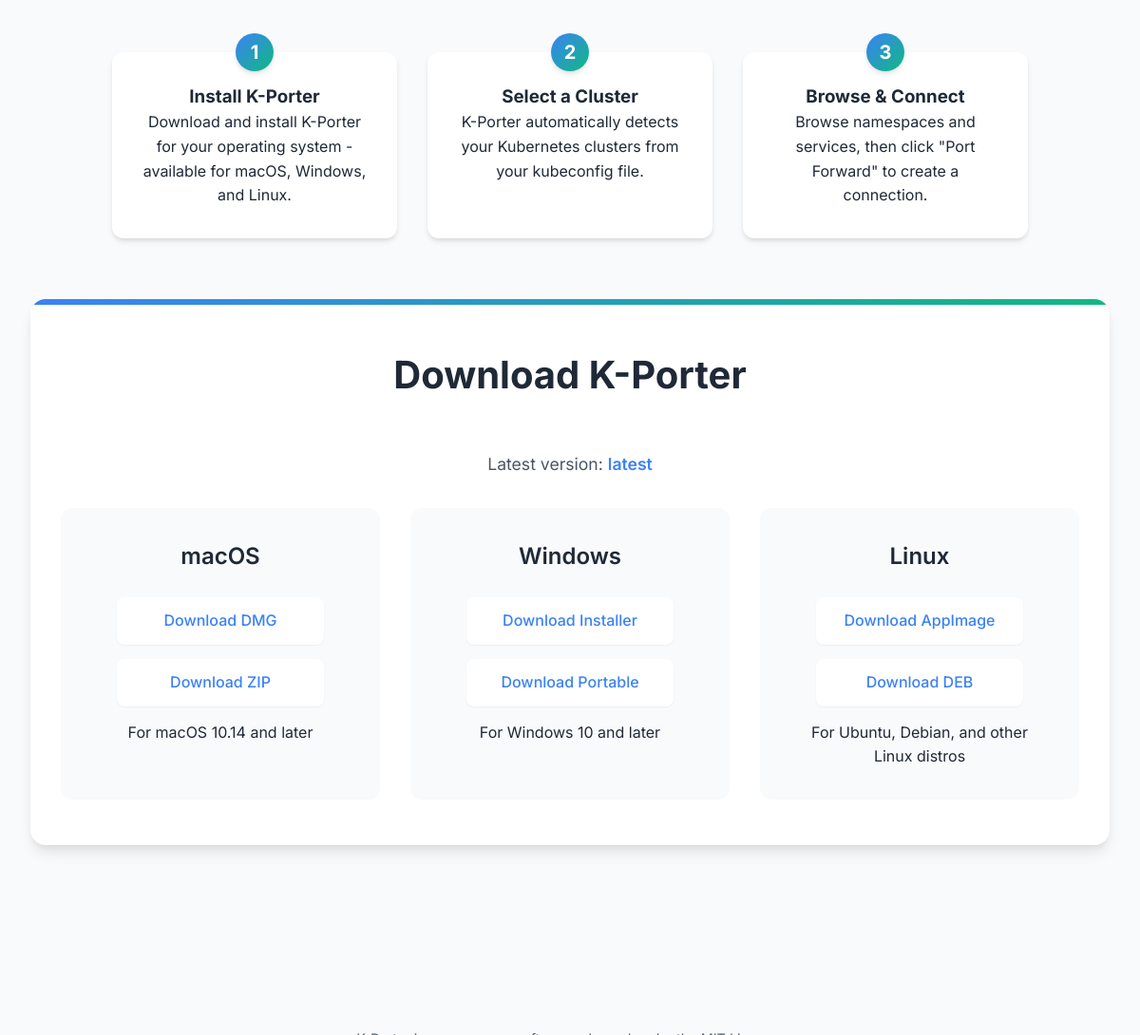
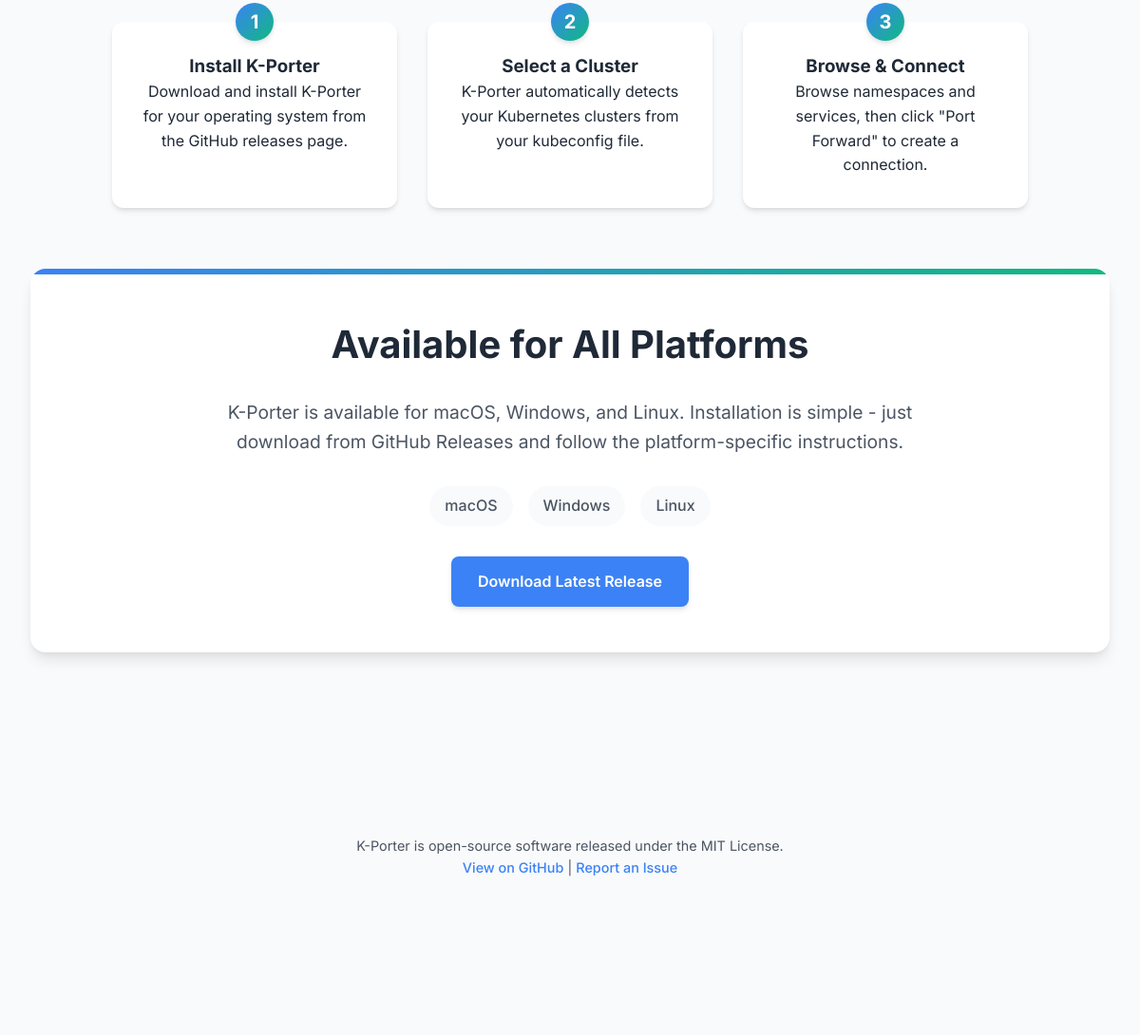
Before and after one commit to light-handle/k-porter, an Electron app: page docs/index.html in a window 1200 px wide. Shown: the part 1347-2437 px from the top of the page at 95% size. After the commit the page ends 2305 px from the top, so only its background shows below. Drawn offline with Linux system fonts and the light colour scheme; no server answers.

Commit message:
Update GitHub Pages site to provide a description of K-Porter with link to releases

```diff
--- a/docs/index.html
+++ b/docs/index.html
@@ -199,17 +199,18 @@
             color: var(--text-secondary);
         }
 
-        .downloads {
+        .download-section {
             background-color: var(--bg-white);
             border-radius: 16px;
             padding: 3rem 2rem;
             margin-bottom: 4rem;
             box-shadow: var(--shadow-lg);
+            text-align: center;
             position: relative;
             overflow: hidden;
         }
 
-        .downloads::before {
+        .download-section::before {
             content: '';
             position: absolute;
             top: 0;
@@ -219,75 +220,36 @@
             background: linear-gradient(90deg, var(--primary-color), var(--secondary-color));
         }
 
-        .downloads h2 {
-            text-align: center;
-            margin-bottom: 3rem;
+        .download-section h2 {
+            margin-bottom: 1.5rem;
             color: var(--text-primary);
             font-size: 2.5rem;
             font-weight: 700;
         }
 
-        .platform-downloads {
-            display: grid;
-            grid-template-columns: repeat(auto-fill, minmax(300px, 1fr));
-            gap: 2rem;
+        .download-section p {
+            color: var(--text-secondary);
+            margin-bottom: 2rem;
+            font-size: 1.2rem;
+            max-width: 800px;
+            margin-left: auto;
+            margin-right: auto;
         }
 
-        .platform {
-            text-align: center;
-            padding: 2rem;
-            background-color: var(--bg-light);
-            border-radius: 12px;
-            transition: transform 0.2s ease;
+        .platforms {
+            display: flex;
+            justify-content: center;
+            gap: 1rem;
+            margin-bottom: 2rem;
+            flex-wrap: wrap;
         }
 
-        .platform:hover {
-            transform: translateY(-5px);
-        }
-
-        .platform img {
-            width: 64px;
-            height: 64px;
-            margin-bottom: 1rem;
-        }
-
-        .platform h3 {
-            margin-bottom: 1.5rem;
-            color: var(--text-primary);
-            font-weight: 600;
-            font-size: 1.5rem;
-        }
-
-        .download-link {
-            display: block;
-            margin: 15px auto;
-            padding: 12px 16px;
-            width: 80%;
-            background-color: var(--bg-white);
-            border-radius: 8px;
-            text-decoration: none;
-            color: var(--primary-color);
+        .platform-badge {
+            padding: 0.5rem 1rem;
+            border-radius: 50px;
+            background-color: var(--bg-light);
+            color: var(--text-secondary);
             font-weight: 500;
-            transition: all 0.2s ease;
-            box-shadow: var(--shadow-sm);
-        }
-
-        .download-link:hover {
-            background-color: var(--primary-color);
-            color: white;
-            box-shadow: var(--shadow);
-        }
-
-        .version-info {
-            text-align: center;
-            color: var(--text-secondary);
-            margin-bottom: 2rem;
-            font-size: 1.1rem;
-        }
-
-        .version-number {
-            color: var(--primary-color);
-            font-weight: 600;
         }
 
         .how-it-works {
@@ -373,10 +335,6 @@
             .features {
                 grid-template-columns: 1fr;
             }
-
-            .platform-downloads {
-                grid-template-columns: 1fr;
-            }
         }
     </style>
 </head>
@@ -389,10 +347,10 @@
 
         <section class="hero">
             <p>
-                Simplify your Kubernetes workflow with K-Porter - a sleek, intuitive desktop application that makes port-forwarding to Kubernetes services effortless. Browse clusters, namespaces, and services with ease, and set up port forwards with just a few clicks.
+                K-Porter is a desktop application that simplifies Kubernetes port forwarding. With an intuitive interface, it lets you browse your clusters, namespaces, and services, and set up port forwards with just a few clicks - no more complex kubectl commands.
             </p>
             <div class="btn-container">
-                <a href="#downloads" class="btn">Download Now</a>
+                <a href="https://github.com/light-handle/k-porter/releases/latest" class="btn">Download Latest Release</a>
                 <a href="https://github.com/light-handle/k-porter" class="btn btn-secondary">View on GitHub</a>
             </div>
         </section>
@@ -430,7 +388,7 @@
                 <div class="step">
                     <div class="step-number">1</div>
                     <h3>Install K-Porter</h3>
-                    <p>Download and install K-Porter for your operating system - available for macOS, Windows, and Linux.</p>
+                    <p>Download and install K-Porter for your operating system from the GitHub releases page.</p>
                 </div>
                 <div class="step">
                     <div class="step-number">2</div>
@@ -445,30 +403,21 @@
             </div>
         </section>
 
-        <section class="downloads" id="downloads">
-            <h2>Download K-Porter</h2>
-            <p class="version-info">Latest version: <span class="version-number">latest</span></p>
-            <div class="platform-downloads">
-                <div class="platform">
-                    <h3>macOS</h3>
-                    <a href="https://github.com/light-handle/k-porter/releases/latest/download/K-Porter-latest-mac.dmg" class="download-link">Download DMG</a>
-                    <a href="https://github.com/light-handle/k-porter/releases/latest/download/K-Porter-latest-mac.zip" class="download-link">Download ZIP</a>
-                    <p>For macOS 10.14 and later</p>
-                </div>
-                <div class="platform">
-                    <h3>Windows</h3>
-                    <a href="https://github.com/light-handle/k-porter/releases/latest/download/K-Porter-Setup-latest.exe" class="download-link">Download Installer</a>
-                    <a href="https://github.com/light-handle/k-porter/releases/latest/download/K-Porter-latest-portable.exe" class="download-link">Download Portable</a>
-                    <p>For Windows 10 and later</p>
-                </div>
-                <div class="platform">
-                    <h3>Linux</h3>
-                    <a href="https://github.com/light-handle/k-porter/releases/latest/download/K-Porter-latest.AppImage" class="download-link">Download AppImage</a>
-                    <a href="https://github.com/light-handle/k-porter/releases/latest/download/k-porter_latest_amd64.deb" class="download-link">Download DEB</a>
-                    <p>For Ubuntu, Debian, and other Linux distros</p>
-                </div>
+        <section class="download-section" id="download">
+            <h2>Available for All Platforms</h2>
+            <p>K-Porter is available for macOS, Windows, and Linux. Installation is simple - just download from GitHub Releases and follow the platform-specific instructions.</p>
+
+            <div class="platforms">
+                <span class="platform-badge">macOS</span>
+                <span class="platform-badge">Windows</span>
+                <span class="platform-badge">Linux</span>
+            </div>
+
+            <div class="btn-container">
+                <a href="https://github.com/light-handle/k-porter/releases/latest" class="btn">Download Latest Release</a>
             </div>
         </section>
+
     </div>
 
     <footer>
@@ -486,60 +435,6 @@
                 });
             });
         });
-
-        // Update download links with the latest version
-        document.addEventListener('DOMContentLoaded', function() {
-            // First set the links to point to the "latest" URL which will work regardless
-            document.querySelectorAll('.download-link').forEach(link => {
-                const originalHref = link.href;
-                const parts = originalHref.split('/');
-                const filename = parts[parts.length - 1];
-
-                // Keep the URL with 'latest' in case the version fetch fails
-                link.setAttribute('data-original-url', originalHref);
-
-                // Point to the direct latest download URL that works without JavaScript
-                link.href = `https://github.com/light-handle/k-porter/releases/latest/download/${filename}`;
-            });
-
-            // Then try to fetch the actual version number
-            fetch('https://api.github.com/repos/light-handle/k-porter/releases/latest')
-                .then(response => {
-                    if (!response.ok) {
-                        throw new Error('Failed to fetch latest release');
-                    }
-                    return response.json();
-                })
-                .then(data => {
-                    if (data && data.tag_name) {
-                        const version = data.tag_name.replace(/^v/, ''); // Remove 'v' prefix if it exists
-                        console.log('Latest version:', version);
-
-                        // Update specific links with the exact version
-                        document.querySelectorAll('.download-link').forEach(link => {
-                            // Replace 'latest' in the URL with the actual version
-                            const href = link.getAttribute('data-original-url');
-                            if (href) {
-                                link.href = href.replace('latest', version);
-                            }
-
-                            // Also update any text that indicates the version
-                            if (link.textContent.includes('latest')) {
-                                link.textContent = link.textContent.replace('latest', `v${version}`);
-                            }
-                        });
-
-                        // Add version number to any element with class 'version-number'
-                        document.querySelectorAll('.version-number').forEach(el => {
-                            el.textContent = version;
-                        });
-                    }
-                })
-                .catch(error => {
-                    console.error('Error fetching latest version:', error);
-                    // The links will still point to /latest/download/ which will work
-                });
-        });
     </script>
 </body>
 </html>
```
